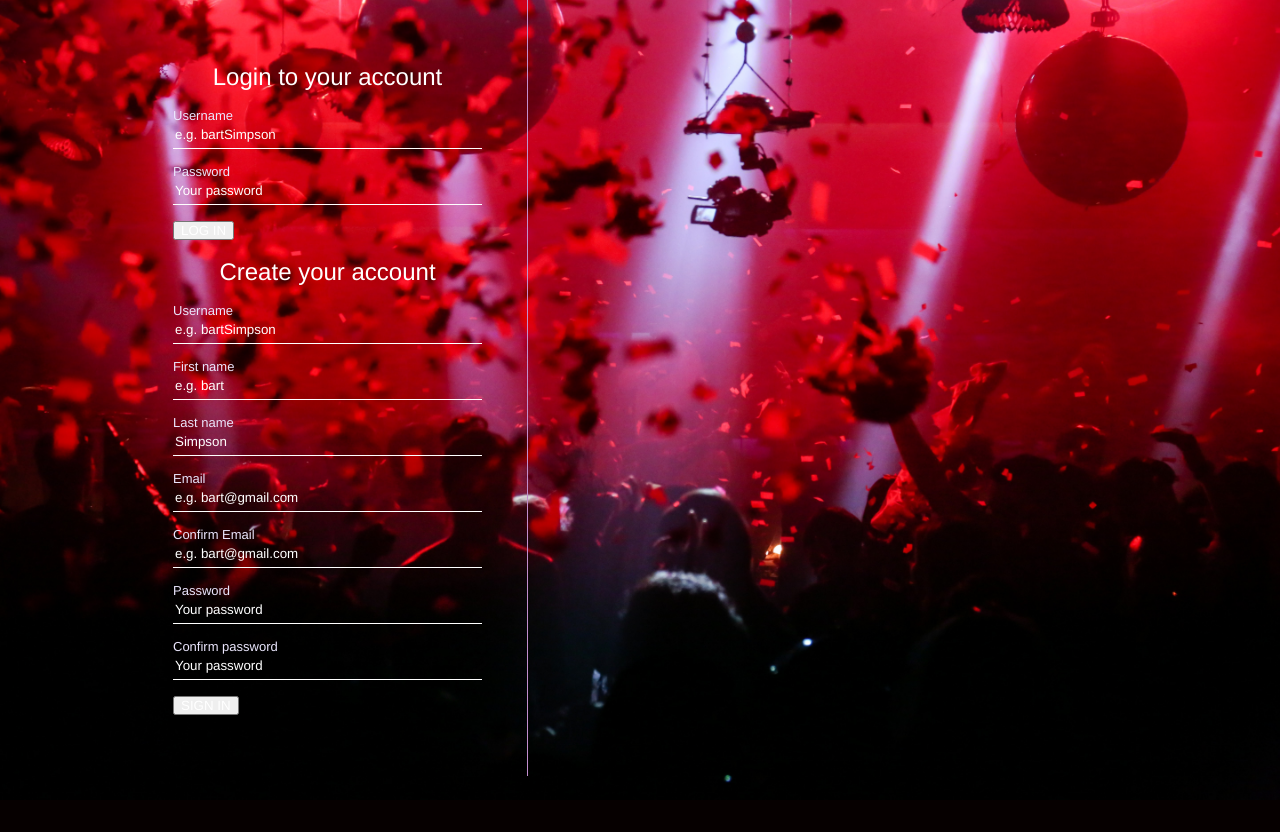
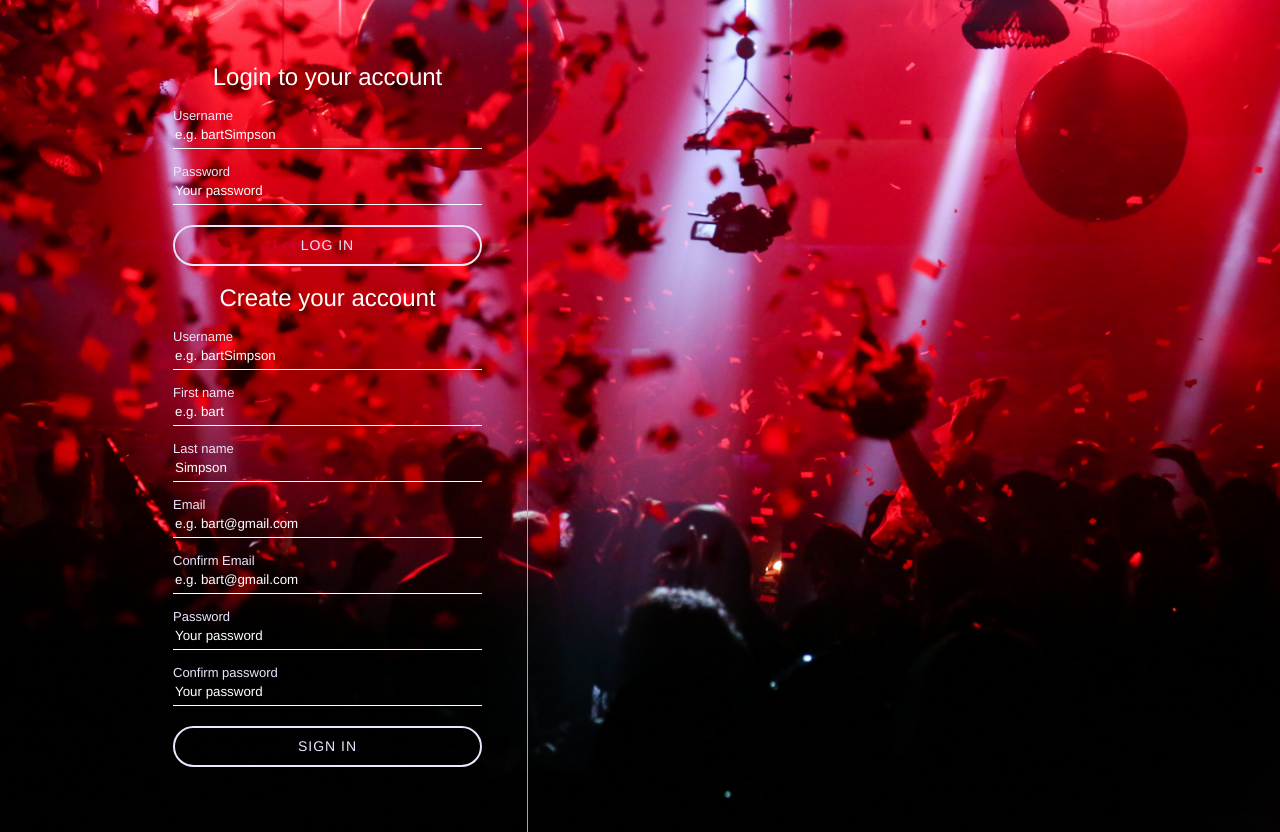
Before and after one commit to kiyoIshi/Smotify, a PHP site: page /register.php in a window 1280 px wide. Before the commit the page ends 783 px from the top, so only its background shows below. Run offline with PHP 8.4, Linux system fonts and the light colour scheme.

Commit message:
add styles to button

```diff
--- a/assets/css/register.css
+++ b/assets/css/register.css
@@ -62,3 +62,20 @@ body {
   font-size: 13px;
   margin-top: 15px;
 }
+
+#inputContainer button {
+  background-color: transparent;
+  border: 2px solid #EBE6FD;
+  border-radius: 250px;
+  color: #EBE6FD;
+  display: block;
+  font-size: 14px;
+  letter-spacing: 1px;
+  margin: 20px auto;
+  height: 41px;
+  width: 100%;
+}
+
+#inputContainer button:hover {
+  cursor: pointer;
+}
```
